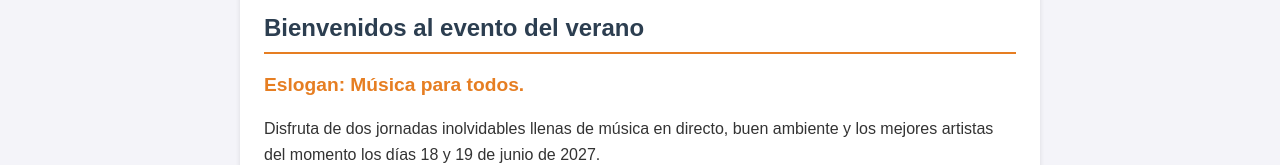
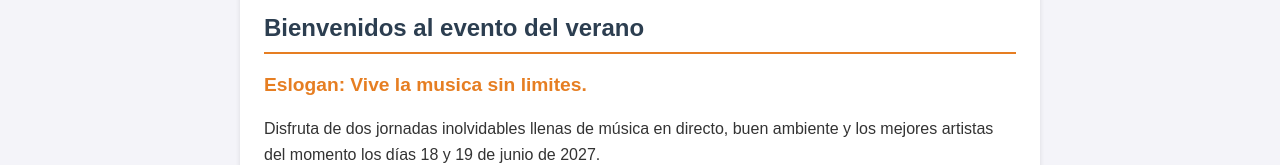
Before and after one commit to enguidasensio25-hash/festival-dam-2027, a plain HTML site: page index.html in a window 1280 px wide. Shown: the part 275-440 px from the top of the page. Drawn offline with Linux system fonts and the light colour scheme.

Commit message:
Nuevo eslogan

```diff
--- a/index.html
+++ b/index.html
@@ -23,7 +23,7 @@
     <main>
         <section class="destacado">
             <h2>Bienvenidos al evento del verano</h2>
-            <p class="eslogan">Eslogan: Música para todos.</p>
+            <p class="eslogan">Eslogan: Vive la musica sin limites.</p>
             <p>Disfruta de dos jornadas inolvidables llenas de música en directo, buen ambiente y los mejores artistas del momento los días 18 y 19 de junio de 2027.</p>
             <a href="entradas.html" class="boton">Comprar entradas</a>
         </section>
```
